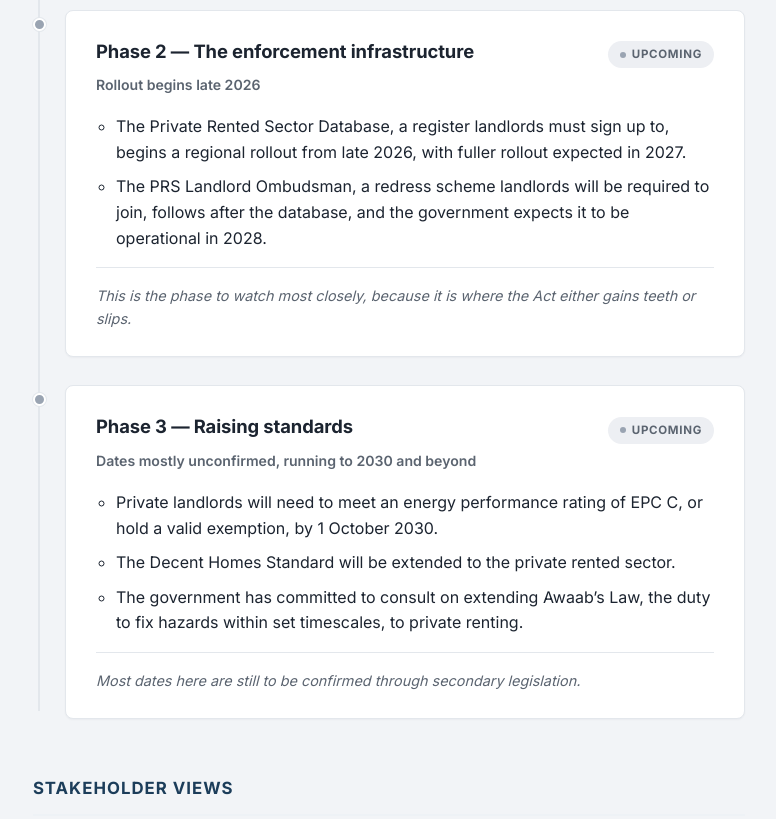
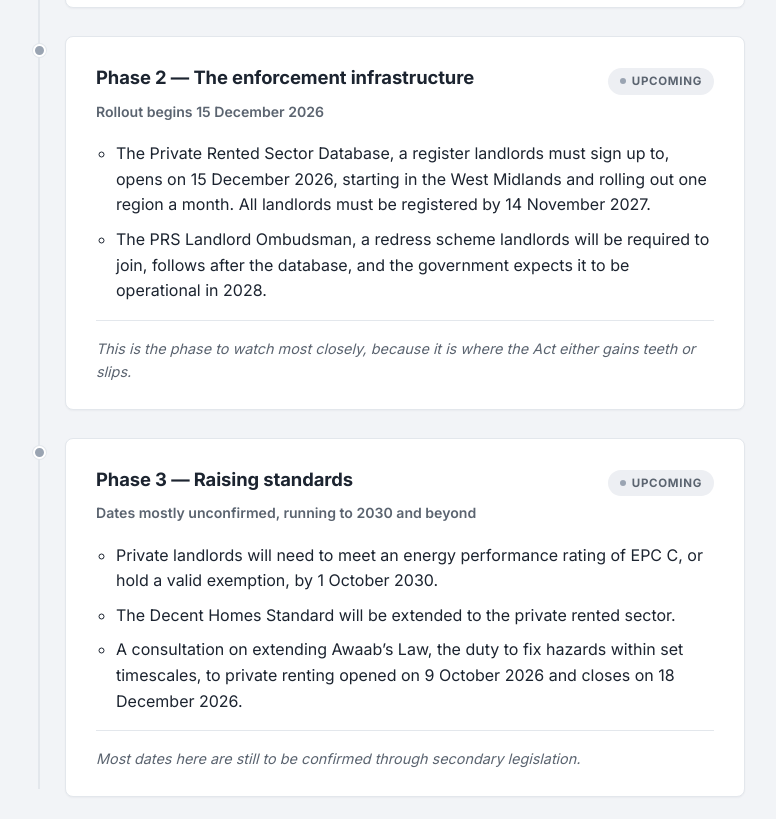
Before and after one commit to KingdonD/renters-rights-tracker, a plain HTML site: page index.html in a window 1280 px wide. Shown: the part 1044-1863 px from the top of the page, without its empty margins (251-1027 px from the left). Drawn offline with Linux system fonts and the light colour scheme.

Commit message:
Add files via upload

```diff
--- a/index.html
+++ b/index.html
@@ -14,7 +14,7 @@
     <header class="page-header">
       <p class="eyebrow">Policy Implementation Tracker</p>
       <h1>Renters&rsquo; Rights Act</h1>
-      <p class="subtitle">Tracking the phased rollout of the UK&rsquo;s Renters&rsquo; Rights Act</p>
+      <p class="subtitle">Tracking the phased rollout of the Renters&rsquo; Rights Act in England</p>
     </header>
 
     <main>
@@ -60,9 +60,9 @@
                 <h3 class="timeline-title">Phase 2 &mdash; The enforcement infrastructure</h3>
                 <span class="status-badge status-upcoming">Upcoming</span>
               </div>
-              <p class="timeline-meta">Rollout begins late 2026</p>
+              <p class="timeline-meta">Rollout begins 15 December 2026</p>
               <ul class="timeline-points">
-                <li>The Private Rented Sector Database, a register landlords must sign up to, begins a regional rollout from late 2026, with fuller rollout expected in 2027.</li>
+                <li>The Private Rented Sector Database, a register landlords must sign up to, opens on 15 December 2026, starting in the West Midlands and rolling out one region a month. All landlords must be registered by 14 November 2027.</li>
                 <li>The PRS Landlord Ombudsman, a redress scheme landlords will be required to join, follows after the database, and the government expects it to be operational in 2028.</li>
               </ul>
               <p class="timeline-note">This is the phase to watch most closely, because it is where the Act either gains teeth or slips.</p>
@@ -80,7 +80,7 @@
               <ul class="timeline-points">
                 <li>Private landlords will need to meet an energy performance rating of EPC C, or hold a valid exemption, by 1 October 2030.</li>
                 <li>The Decent Homes Standard will be extended to the private rented sector.</li>
-                <li>The government has committed to consult on extending Awaab&rsquo;s Law, the duty to fix hazards within set timescales, to private renting.</li>
+                <li>A consultation on extending Awaab&rsquo;s Law, the duty to fix hazards within set timescales, to private renting opened on 9 October 2026 and closes on 18 December 2026.</li>
               </ul>
               <p class="timeline-note">Most dates here are still to be confirmed through secondary legislation.</p>
             </div>
@@ -144,7 +144,7 @@
     </main>
 
     <footer class="page-footer">
-      <p>Last updated: placeholder date</p>
+      <p>Last updated: 11 November 2026</p>
     </footer>
   </div>
 </body>
```
